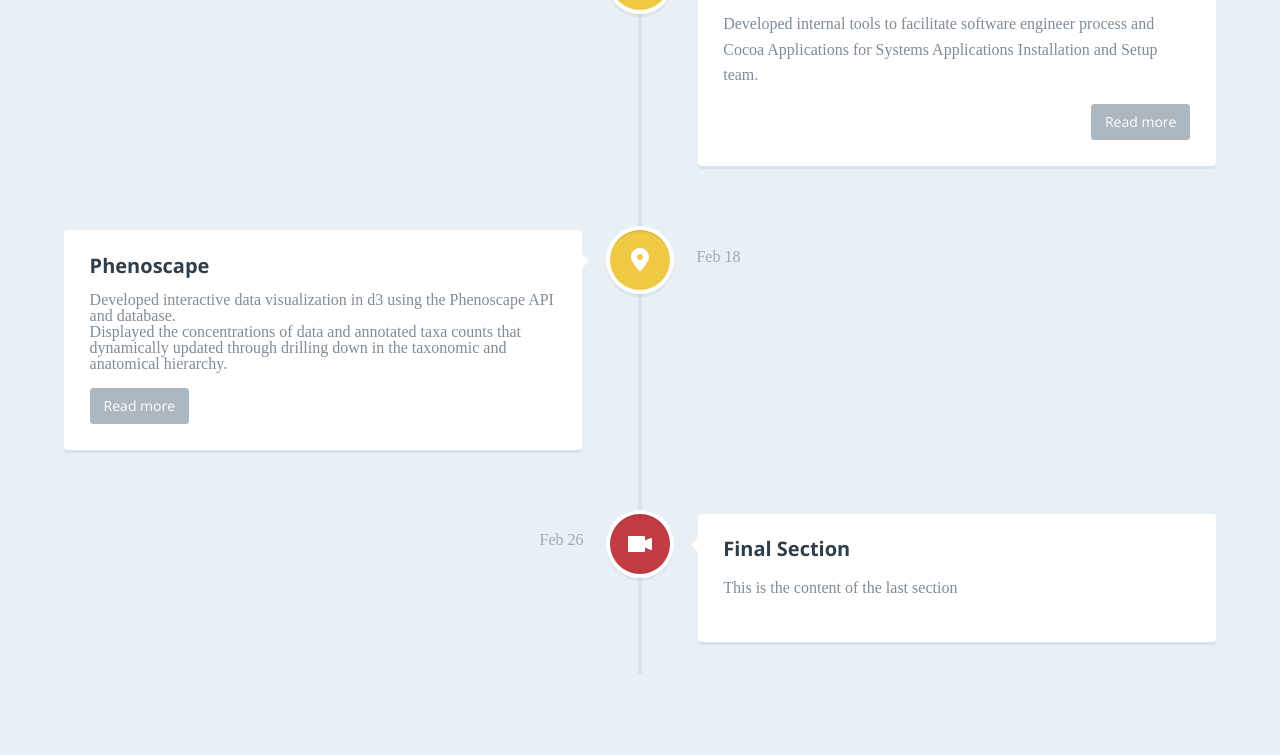
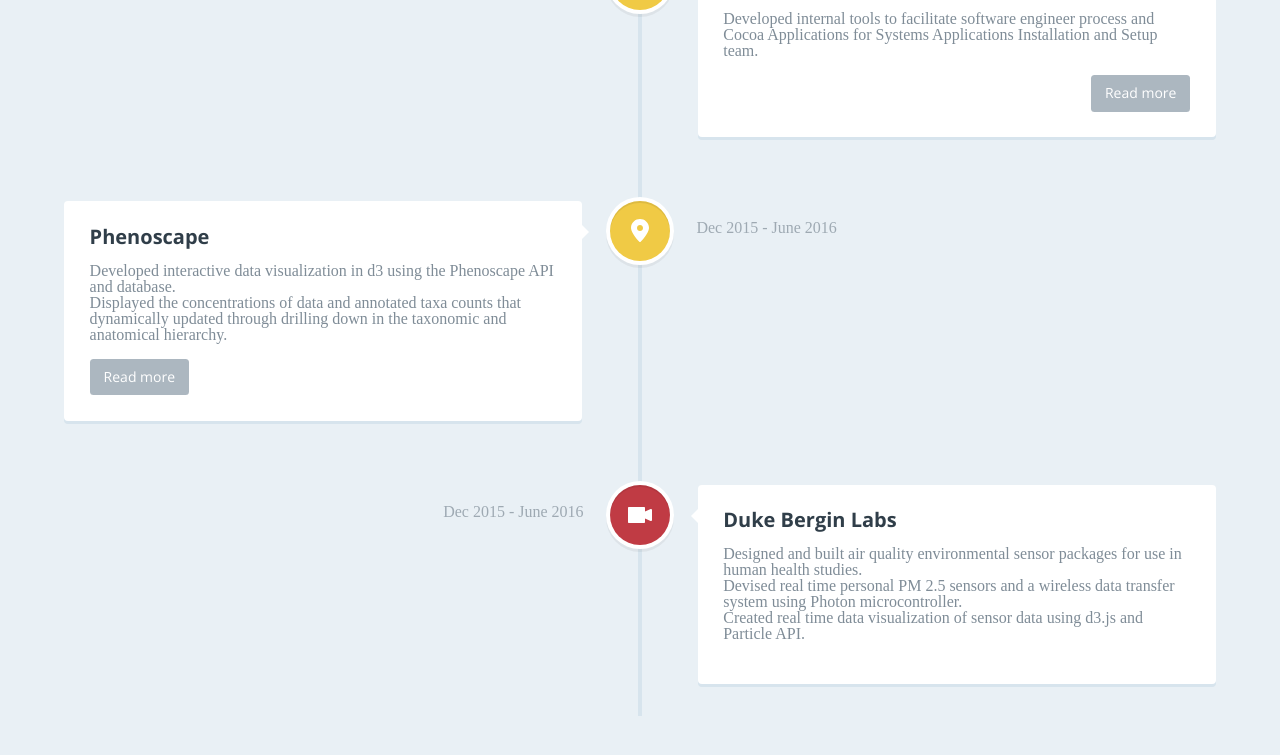
Before and after one commit to Lucytheanimefan/lucytheanimefan.github.io, a plain HTML site: page index.html in a window 1280 px wide. Shown: the part 1233-1988 px from the top of the page. Before the commit the page ends 1955 px from the top, so only its background shows below. Drawn offline with nearby package versions, Linux system fonts and the light colour scheme; a web font is replaced by a local one.

Commit message:
Added content

```diff
--- a/index.html
+++ b/index.html
@@ -83,7 +83,11 @@
             <!-- cd-timeline-img -->
             <div class="cd-timeline-content">
                 <h2>Apple Inc.</h2>
-                <p>Developed internal tools to facilitate software engineer process and Cocoa Applications for Systems Applications Installation and Setup team.</p>
+                <p>
+                    <ul>
+                        <li>Developed internal tools to facilitate software engineer process and Cocoa Applications for Systems Applications Installation and Setup team.</li>
+                    </ul>
+                </p>
                 <a href="#0" class="cd-read-more">Read more</a>
                 <span class="cd-date">Summer 2016</span>
             </div>
@@ -104,7 +108,7 @@
                         <ul>
                 </p>
                 <a href="#0" class="cd-read-more">Read more</a>
-                <span class="cd-date">Feb 18</span>
+                <span class="cd-date">Dec 2015 - June 2016</span>
             </div>
             <!-- cd-timeline-content -->
         </div>
@@ -115,9 +119,15 @@
             </div>
             <!-- cd-timeline-img -->
             <div class="cd-timeline-content">
-                <h2>Final Section</h2>
-                <p>This is the content of the last section</p>
-                <span class="cd-date">Feb 26</span>
+                <h2>Duke Bergin Labs</h2>
+                <p>
+                    <ul>
+                        <li>Designed and built air quality environmental sensor packages for use in human health studies.</li>
+                        <li>Devised real time personal PM 2.5 sensors and a wireless data transfer system using Photon microcontroller.</li>
+                        <li>Created real time data visualization of sensor data using d3.js and Particle API.</li>
+                    </ul>
+                </p>
+                <span class="cd-date">Dec 2015 - June 2016</span>
             </div>
             <!-- cd-timeline-content -->
         </div>
```
